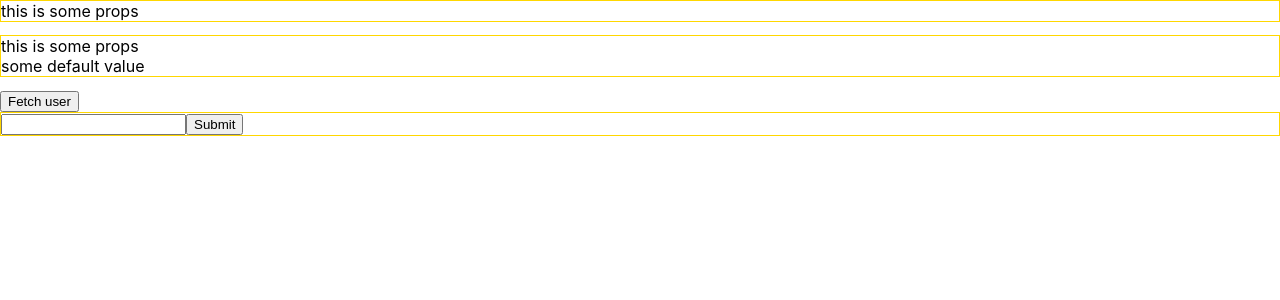
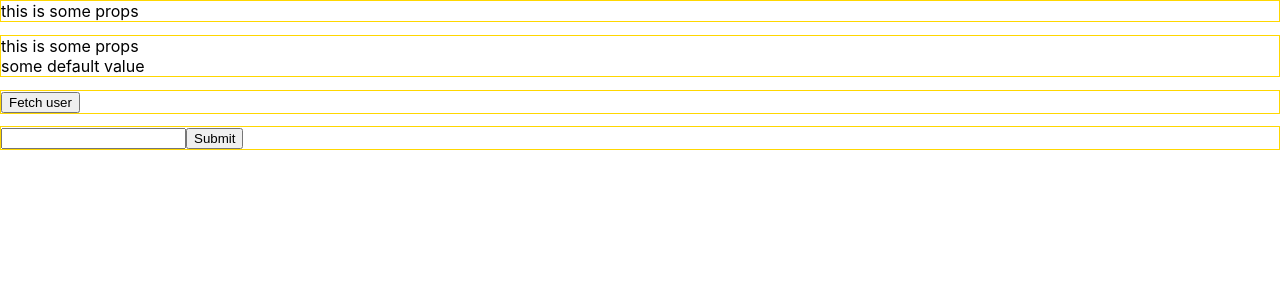
Before and after one commit to lucasportella/react-typescript, a React (Create React App) app: page / in a window 1280 px wide. Shown: the top 300 px of the page. Built offline with nearby package versions, Linux system fonts and the light colour scheme.

Commit message:
fix: missing section tag

```diff
--- a/src/typescriptExamples/UseStateAndFetch.tsx
+++ b/src/typescriptExamples/UseStateAndFetch.tsx
@@ -19,10 +19,10 @@ const fetchUser = () => {
     })
 }
 return (
-    <>
+    <section>
     <button type="button" onClick={fetchUser}>Fetch user</button>
     {user && <p>Hello {user.name}!</p>}
-    </>
+    </section>
 )
 
 }
```
